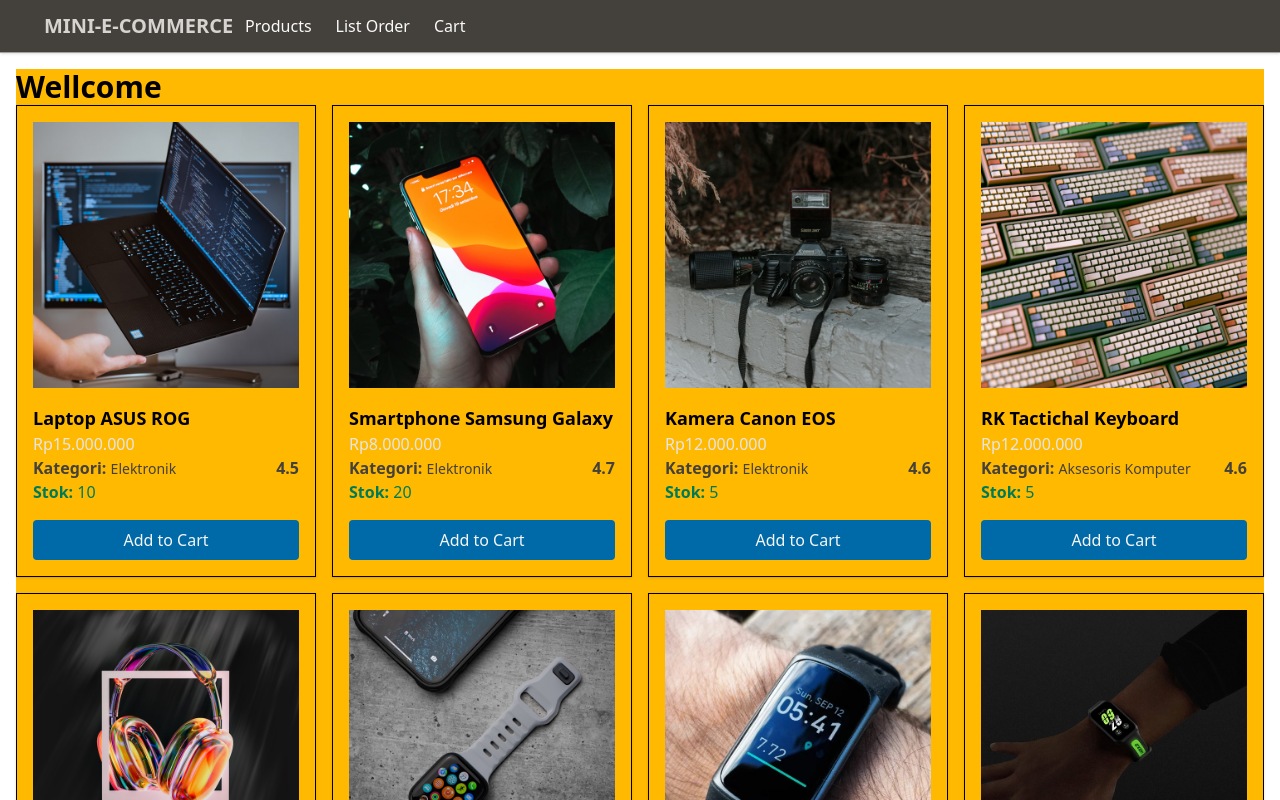
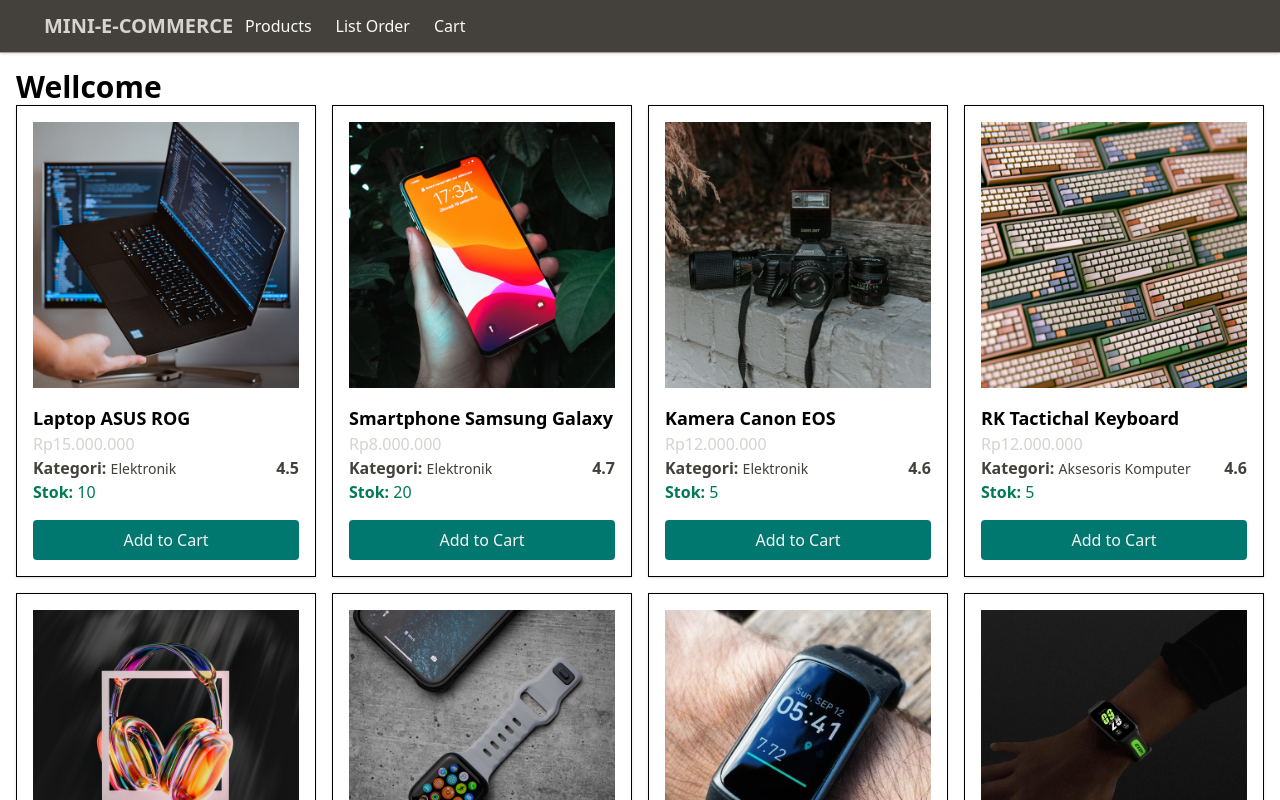
Before and after one commit to tkarombang/FE-Mini-Ecommerce, a Next.js app: page / in a window 1280 px wide. Shown: the top 800 px of the page. Built offline with nearby package versions, Linux system fonts and the light colour scheme.

Commit message:
Fix - Dummy Product | List Product  in Home Page

```diff
--- a/src/app/layout.tsx
+++ b/src/app/layout.tsx
@@ -12,7 +12,7 @@
     <html lang="en">
       <body>
         <Navbar />
-        <main className="max-w-7xl mx-auto p-4">{children}</main>
+        <main className="container mx-auto p-4">{children}</main>
       </body>
     </html>
   );
--- a/src/app/page.tsx
+++ b/src/app/page.tsx
@@ -10,7 +10,7 @@
   console.log(item);
 
   return (
-    <div className="bg-amber-400">
+    <div>
       <h1 className="text-3xl font-bold">Wellcome</h1>
 
       <div className="grid grid-cols-1 sm:grid-cols-2 md-grid-cols-3 lg:grid-cols-4 gap-4">
@@ -18,7 +18,7 @@
           <div key={product.id} className="border rounded-lg- p-4 shadow-sm hover:shadow-lg transition">
             <Image src={product.image} alt={product.nama} width={400} height={400} className="object-cover rounded-mb mb-4" />
             <h2 className="text-lg font-semibold">{product.nama}</h2>
-            <p className="text-stone-200">Rp{product.price.toLocaleString("id-ID")}</p>
+            <p className="text-stone-300">Rp{product.price.toLocaleString("id-ID")}</p>
             <p className="text-stone-700 flex justify-between">
               <strong>
                 Kategori: <span className="text-sm font-light">{product.kategori}</span>
@@ -29,7 +29,7 @@
               <strong>Stok: </strong>
               {product.stok}
             </h3>
-            <button onClick={() => addToCart(product)} className="mt-4 w-full bg-sky-700 hover:bg-sky-500 text-stone-100 py-2 px-4 rounded transition cursor-pointer">
+            <button onClick={() => addToCart(product)} className="mt-4 w-full bg-teal-700 hover:bg-teal-600 text-stone-100 py-2 px-4 rounded transition cursor-pointer">
               Add to Cart
             </button>
           </div>
--- a/src/components/Navbar.tsx
+++ b/src/components/Navbar.tsx
@@ -18,7 +18,7 @@
           <Link href="/orders" className="texxt-stone-700 text-stone-50 hover:text-stone-400">
             List Order
           </Link>
-          <Link href="/checkout" className="texxt-stone-700 text-stone-50 hover:text-stone-400 relative">
+          <Link href="/cart" className="texxt-stone-700 text-stone-50 hover:text-stone-400 relative">
             Cart
             {totalItems > 0 && <span className="absolute -top-2 -right-3 bg-rose-600 text-stone-50 text-xs px-2 py-0.5 rounded-full">{totalItems}</span>}
           </Link>
```
